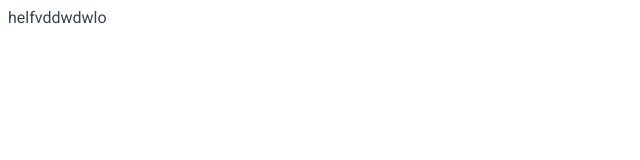
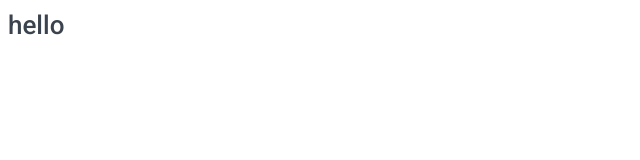
Before and after one commit to Yhuley/shop-app, a Next.js app: page / in a window 1280 px wide. Shown: the top 160 px of the page, without its empty margins (0-640 px from the left). Built offline with nearby package versions, Linux system fonts and the light colour scheme.

Commit message:
title compommet added

```diff
--- /dev/null
+++ b/components/Htag/Htag.module.css
@@ -0,0 +1,20 @@
+.h1 {
+    font-weight: 500;
+    font-size: 26px;
+    line-height: 35px;
+    margin: 0;
+}
+
+.h2 {
+    font-weight: 500;
+    font-size: 22px;
+    line-height: 30px;
+    margin: 0;
+}
+
+.h3 {
+    font-weight: 600;
+    font-size: 20px;
+    line-height: 27px;
+    margin: 0;
+}
--- /dev/null
+++ b/components/Htag/Htag.props.ts
@@ -0,0 +1,6 @@
+import { ReactNode } from "react";
+
+export interface HtagProps {
+    tag: "h1" | "h2" | "h3"
+    children: ReactNode
+}
--- /dev/null
+++ b/components/Htag/Htag.tsx
@@ -0,0 +1,15 @@
+import { HtagProps } from "./Htag.props"
+import styles from "./Htag.module.css"
+
+export const Htag = ({ tag, children }: HtagProps): JSX.Element => {
+    switch (tag) {
+        case "h1" :
+            return <h1 className={styles.h1}>{children}</h1>
+        case "h2" :
+            return <h2 className={styles.h2}>{children}</h2>
+        case "h3" :
+            return <h3 className={styles.h3}>{children}</h3>
+        default :
+            return <h1 className={styles.h1}>{children}</h1>
+    }
+}
--- /dev/null
+++ b/components/index.ts
@@ -0,0 +1 @@
+export * from "./Htag/Htag"
--- a/pages/index.tsx
+++ b/pages/index.tsx
@@ -1,5 +1,7 @@
+import { Htag } from "../components"
+
 export default function Home() {
   return (
-    <>helfvddwdwlo</>
+    <Htag tag="h1">hello</Htag>
   )
 }
```
